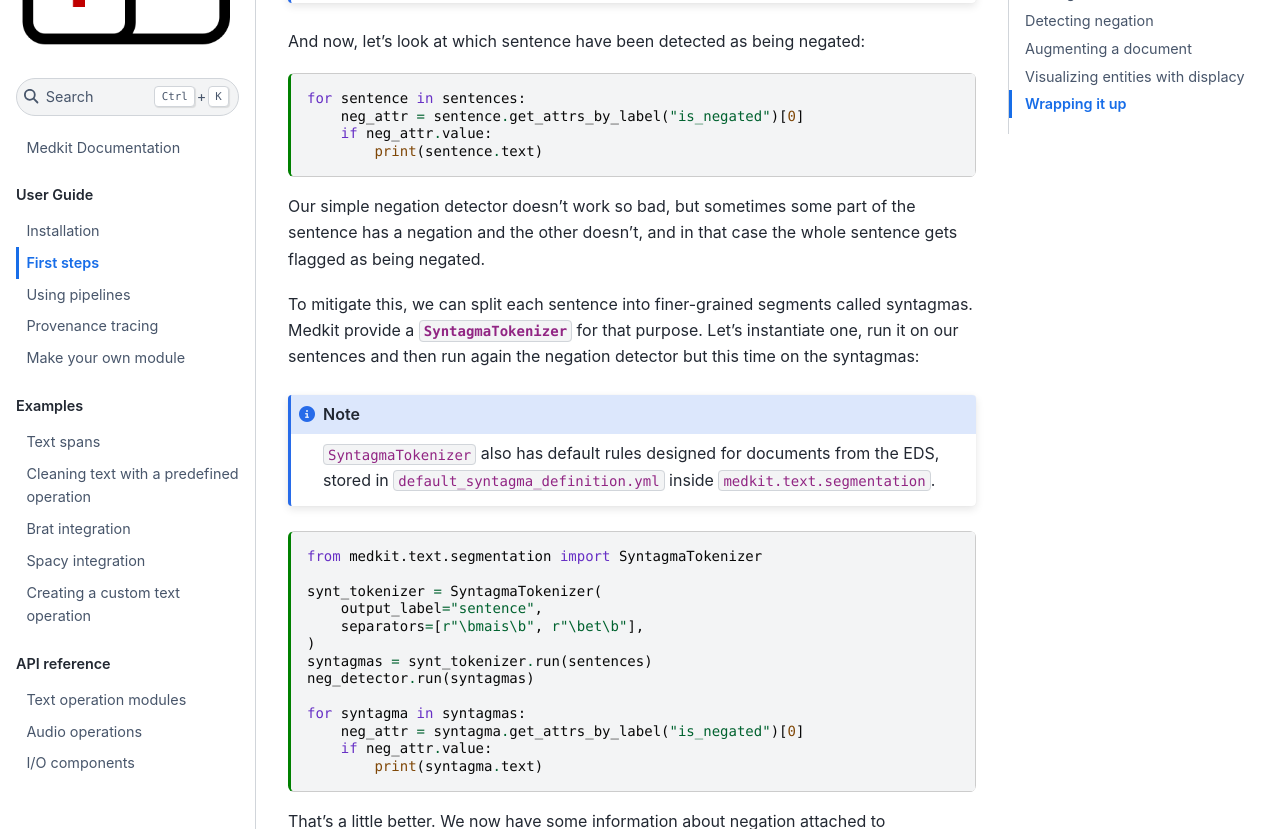
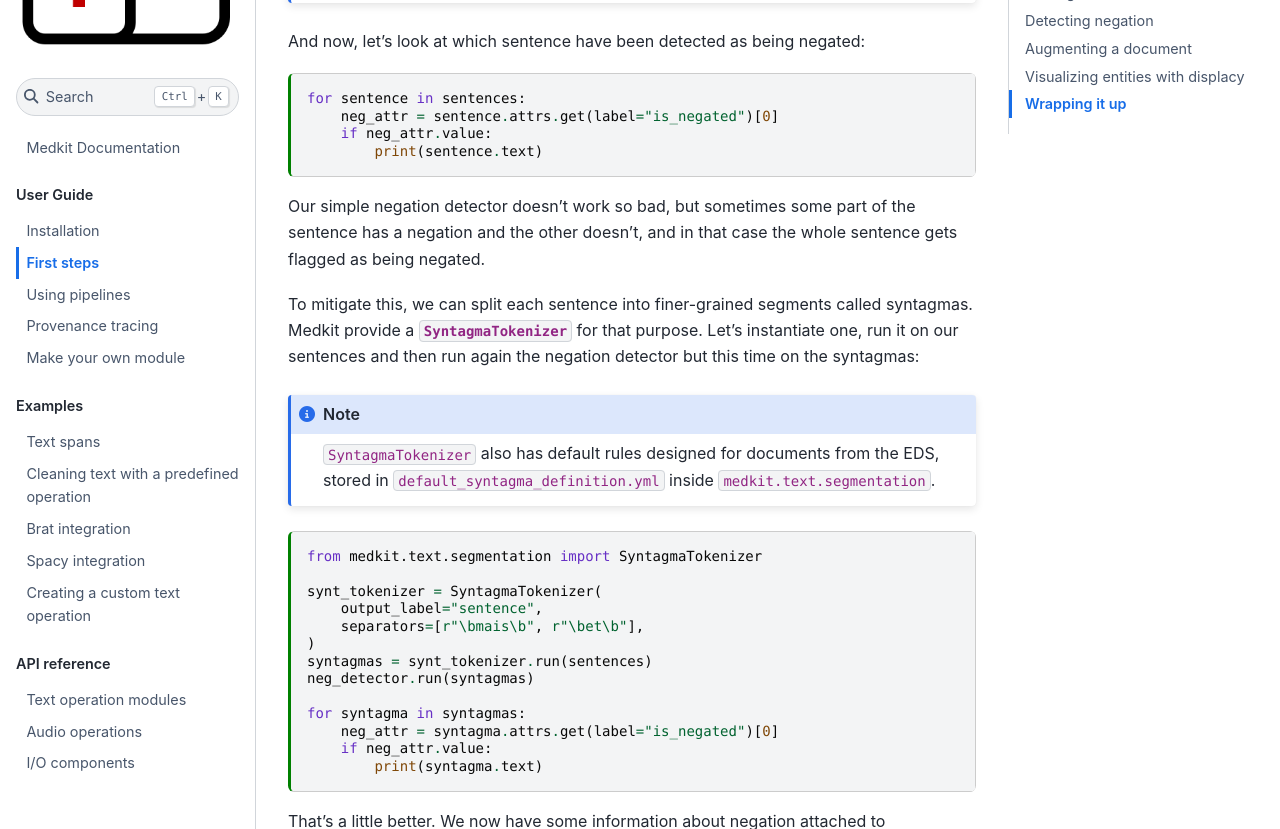
Before and after one commit to TeamHeka/medkit, a Jupyter Book: the page built from docs/user_guide/first_steps.md, in a window 1280 px wide and 1400 px high, scrolled down 4188 px. Shown: the part 152-981 px from the top of the window. Built offline with Jupyter Book 1.0.4 settings and Sphinx 7.4.7 and the Sphinx Book theme 1.1.4, drawn with Linux system fonts in a browser that asks for light colours; pages that are not in the unit, such as notebooks, are missing from menus; some of the changed text lies outside the part shown.

````diff
--- a/docs/user_guide/first_steps.md
+++ b/docs/user_guide/first_steps.md
@@ -215,7 +215,7 @@ And now, let's look at which sentence have been detected as being negated:
 
 ```{code-cell} ipython3
 for sentence in sentences:
-    neg_attr = sentence.get_attrs_by_label("is_negated")[0]
+    neg_attr = sentence.attrs.get(label="is_negated")[0]
     if neg_attr.value:
         print(sentence.text)
 ```
@@ -245,7 +245,7 @@ syntagmas = synt_tokenizer.run(sentences)
 neg_detector.run(syntagmas)
 
 for syntagma in syntagmas:
-    neg_attr = syntagma.get_attrs_by_label("is_negated")[0]
+    neg_attr = syntagma.attrs.get(label="is_negated")[0]
     if neg_attr.value:
         print(syntagma.text)
 ```
@@ -271,7 +271,7 @@ regexp_matcher = RegexpMatcher(rules=regexp_rules, attrs_to_copy=["is_negated"])
 entities = regexp_matcher.run(syntagmas)
 
 for entity in entities:
-    neg_attr = entity.get_attrs_by_label("is_negated")[0]
+    neg_attr = entity.attrs.get(label="is_negated")[0]
     print(f"text='{entity.text}', label={entity.label}, is_negated={neg_attr.value}")
 ```
 
````
Also changed, not shown: docs/examples/spacy_io.md (+1 -1 lines), docs/user_guide/pipeline.md (+1 -1 lines), docs/user_guide/provenance.md (+1 -1 lines).
